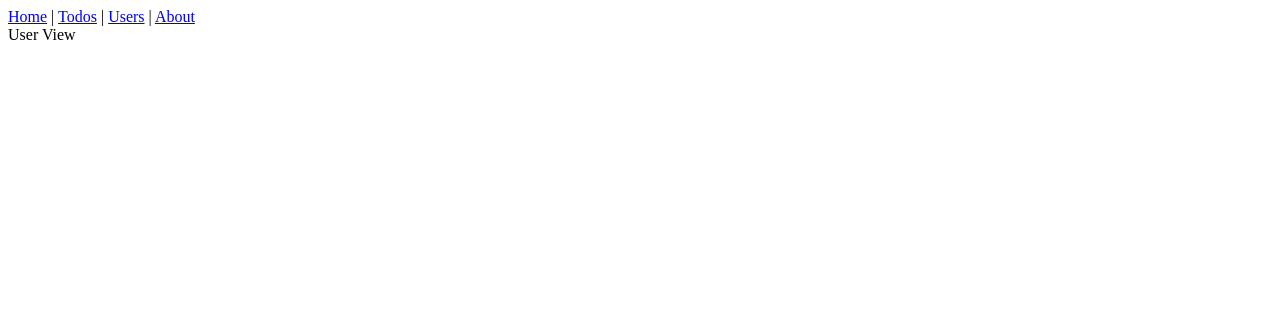
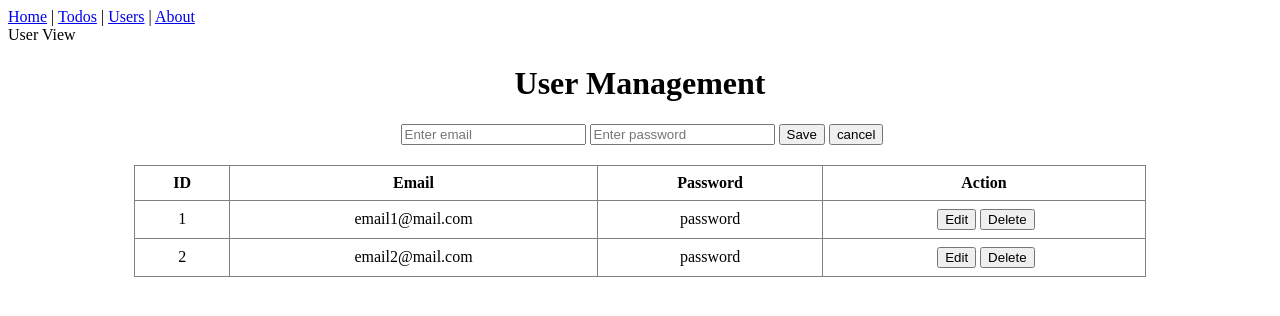
Before and after one commit to KSPSSW/webPro_Lab3, a Vue app: page /users in a window 1280 px wide. Shown: the top 316 px of the page. Built offline with nearby package versions, Linux system fonts and the light colour scheme; the HTML template or start-up script is replaced by a standard one.

Commit message:
CRUD User

```diff
--- a/src/views/UserView.vue
+++ b/src/views/UserView.vue
@@ -1,7 +1,63 @@
 <template>
   <div>User View</div>
+  <div id="page">
+    <h1>User Management</h1>
+    <div>
+      <input type="text" placeholder="Enter email" />
+      <input type="text" placeholder="Enter password" />
+      <button>Save</button>
+      <button>cancel</button>
+    </div>
+    <div>
+      <table border="1">
+        <thead>
+          <th>ID</th>
+          <th>Email</th>
+          <th>Password</th>
+          <th>Action</th>
+        </thead>
+        <tbody>
+          <tr>
+            <td>1</td>
+            <td>email1@mail.com</td>
+            <td>password</td>
+            <td><button>Edit</button><button>Delete</button></td>
+          </tr>
+          <tr>
+            <td>2</td>
+            <td>email2@mail.com</td>
+            <td>password</td>
+            <td><button>Edit</button><button>Delete</button></td>
+          </tr>
+        </tbody>
+      </table>
+    </div>
+  </div>
 </template>
 
 <script setup lang="ts"></script>
 
 <style scoped></style>
+<style scoped>
+#page {
+  text-align: center;
+}
+
+table {
+  margin: 20px auto;
+  width: 80%;
+  border-style: solid;
+  border-collapse: collapse;
+}
+
+input,
+button {
+  margin-left: 4px;
+}
+
+td,
+th {
+  padding: 8px;
+  text-align: center;
+}
+</style>
```
